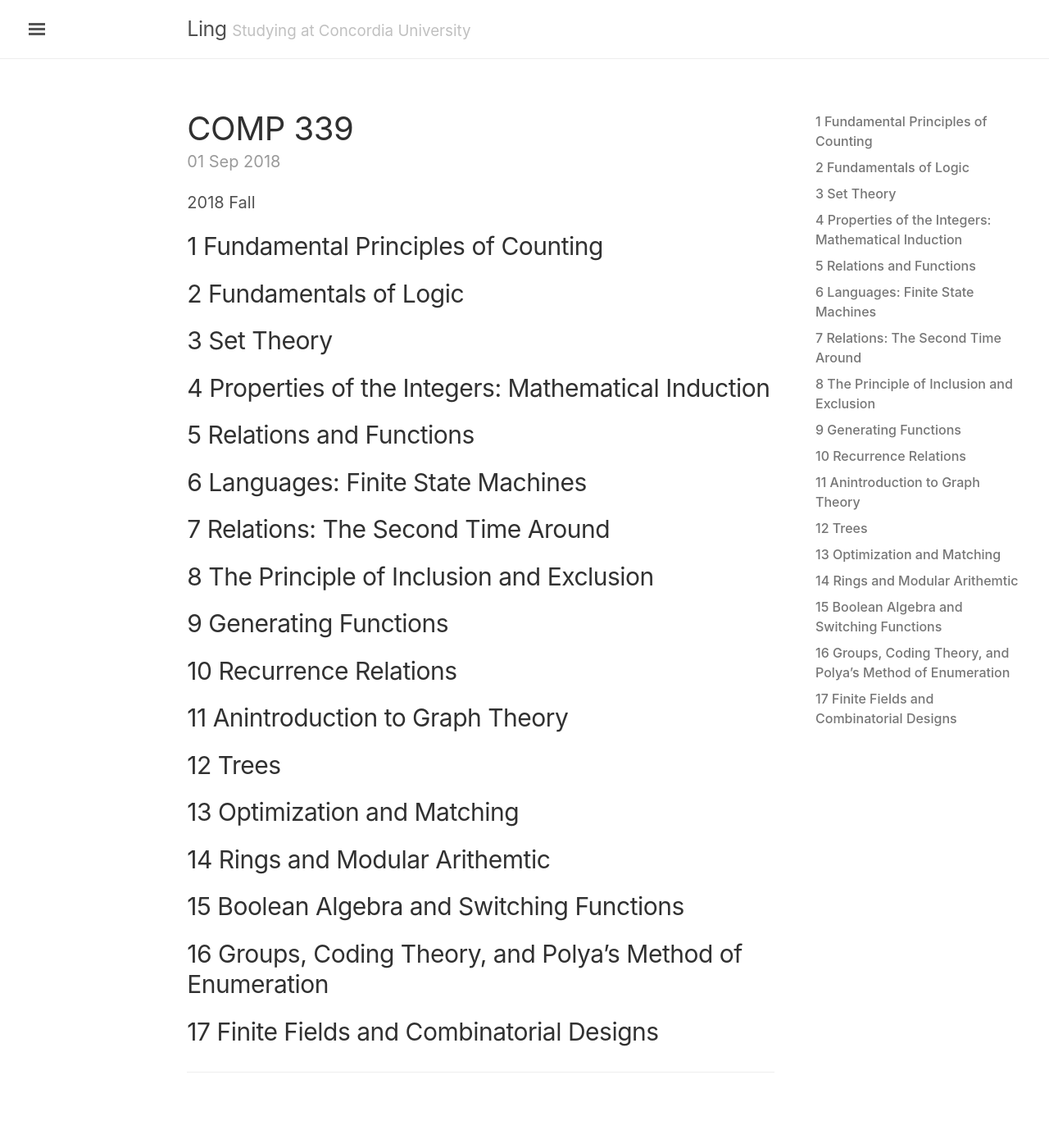
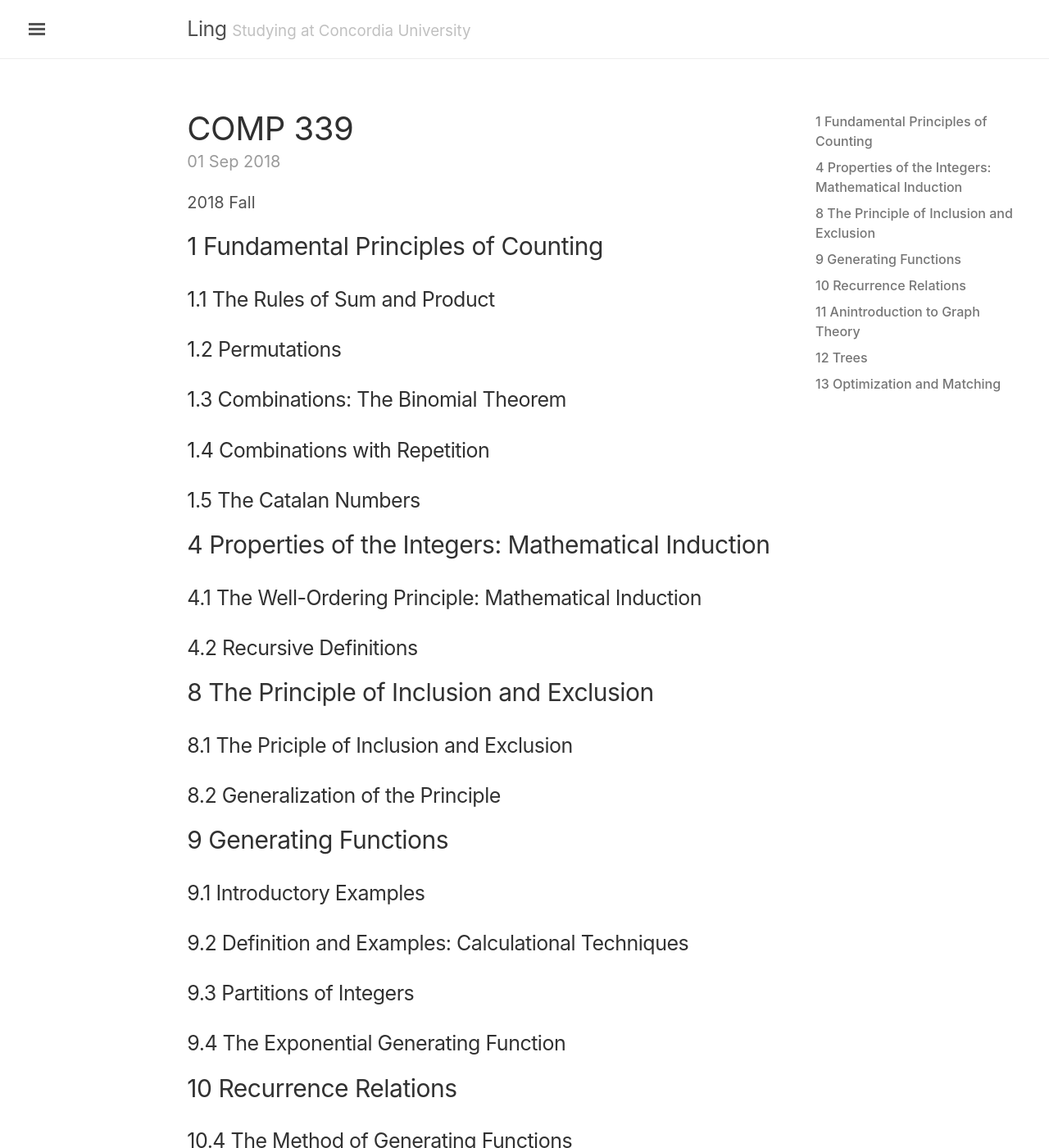
Before and after one commit to lingt-xyz/note, a Jekyll site: the page built from _posts/2018-09-01-COMP339.md, in a window 1280 px wide and 1400 px high. Shown: the whole window at 82% size. Built offline with Jekyll 4.4.1, drawn with Linux system fonts in a browser that asks for light colours; comment, search, counter and statistics services are not loaded; some of the changed text lies outside the part shown.

Commit message:
update outline

```diff
--- a/_posts/2018-09-01-COMP339.md
+++ b/_posts/2018-09-01-COMP339.md
@@ -9,34 +9,62 @@ comments: true
 <!--more-->
 ## 1 Fundamental Principles of Counting
 
-## 2 Fundamentals of Logic
+### 1.1 The Rules of Sum and Product
 
-## 3 Set Theory
+### 1.2 Permutations
+
+### 1.3 Combinations: The Binomial Theorem
+
+### 1.4 Combinations with Repetition
+
+### 1.5 The Catalan Numbers
 
 ## 4 Properties of the Integers: Mathematical Induction
 
-## 5 Relations and Functions
+### 4.1 The Well-Ordering Principle: Mathematical Induction
 
-## 6 Languages: Finite State Machines
-
-## 7 Relations: The Second Time Around
+### 4.2 Recursive Definitions
 
 ## 8 The Principle of Inclusion and Exclusion
 
+### 8.1 The Priciple of Inclusion and Exclusion
+
+### 8.2 Generalization of the Principle
+
 ## 9 Generating Functions
+
+### 9.1 Introductory Examples
+
+### 9.2 Definition and Examples: Calculational Techniques
+
+### 9.3 Partitions of Integers
+
+### 9.4 The Exponential Generating Function
 
 ## 10 Recurrence Relations
 
+### 10.4 The Method of Generating Functions
+
 ## 11 Anintroduction to Graph Theory
+
+### 11.1 Definitions and Examples
+
+### 11.2 Subgraphs, Complements, and Graph Isomorphism
+
+### 11.3 Vertex Degree: Euler Trails and Circuits
+
+### 11.4 Planar Graphs
+
+### 11.5 Hamilton Paths and Cycles
+
+### 11.6 Graph Coloring and Chromatic Polynomials
+
+### 11.7 Summary and Historical Review
 
 ## 12 Trees
 
+### 12.1 Definitions, Properties, and Exmaples
+
 ## 13 Optimization and Matching
 
-## 14 Rings and Modular Arithemtic
-
-## 15 Boolean Algebra and Switching Functions
-
-## 16 Groups, Coding Theory, and Polya's Method of Enumeration
-
-## 17 Finite Fields and Combinatorial Designs
+### 13.4 Matching Theory
```
